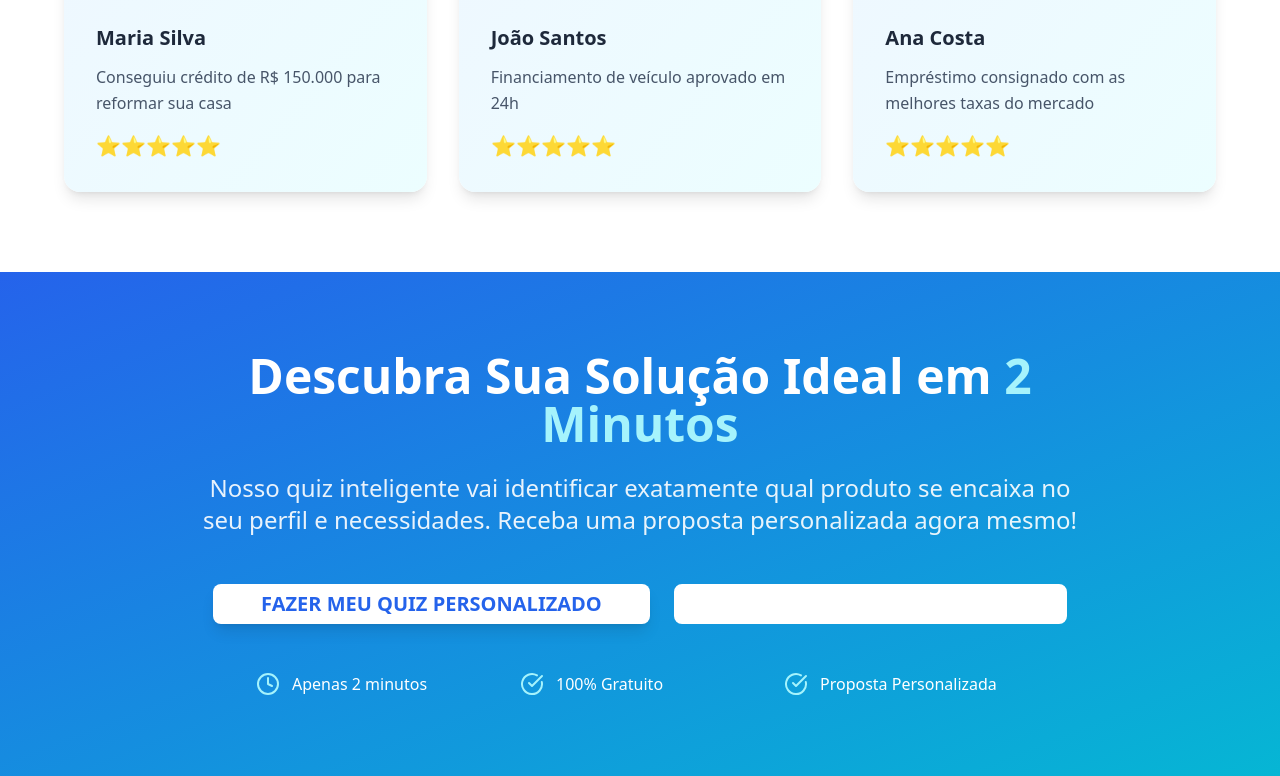
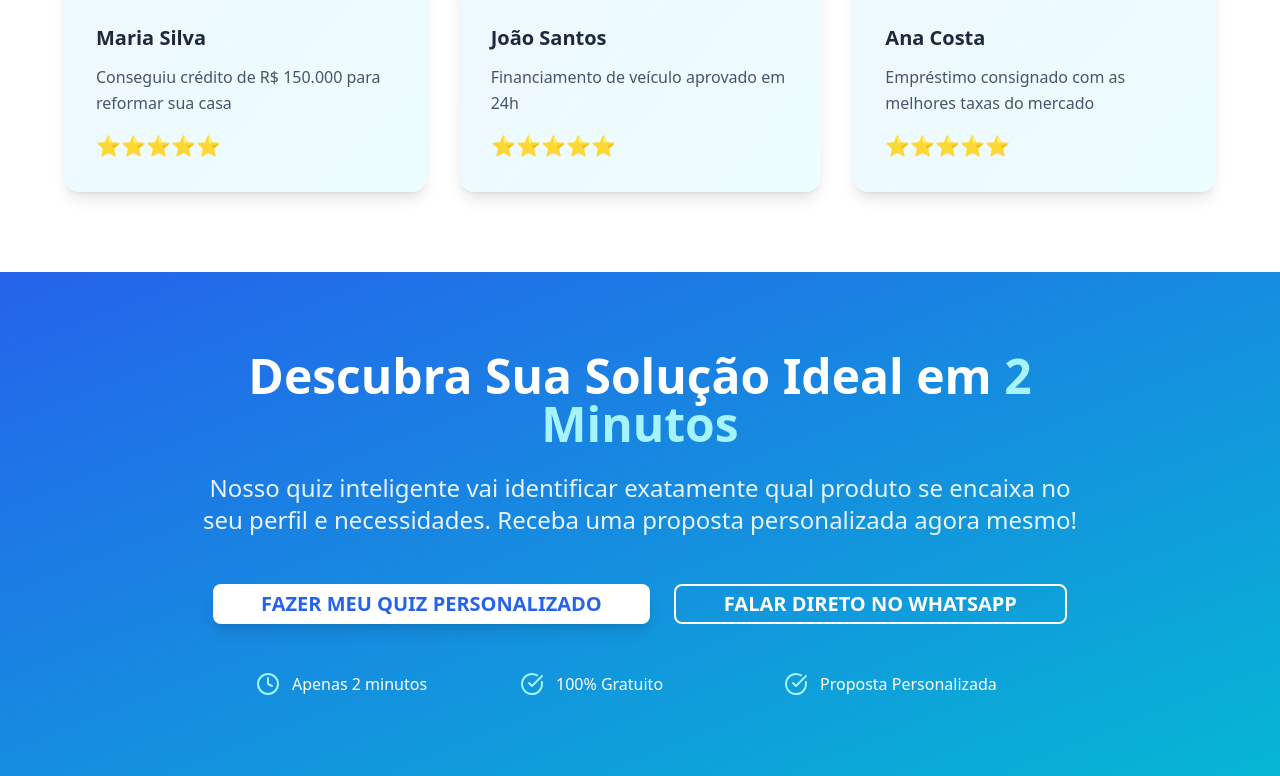
Before and after one commit to flowsyncia/elite-capital-compass-quiz, a React (Vite) app: page / in a window 1280 px wide. Shown: the part 3458-4234 px from the top of the page. Built offline with nearby package versions, Linux system fonts and the light colour scheme.

Commit message:
Fix: Ensure button text visibility
The button text should always be visible, not just on hover.

```diff
--- a/src/components/FinalCTASection.tsx
+++ b/src/components/FinalCTASection.tsx
@@ -36,7 +36,7 @@ const FinalCTASection = ({ onStartQuiz }: FinalCTASectionProps) => {
             <Button
               onClick={handleWhatsAppClick}
               variant="outline"
-              className="border-2 border-white text-white hover:bg-white hover:text-blue-600 px-12 py-4 text-xl font-semibold rounded-lg transition-all duration-300"
+              className="border-2 border-white bg-transparent text-white hover:bg-white hover:text-blue-600 px-12 py-4 text-xl font-semibold rounded-lg transition-all duration-300"
             >
               FALAR DIRETO NO WHATSAPP
             </Button>
```
